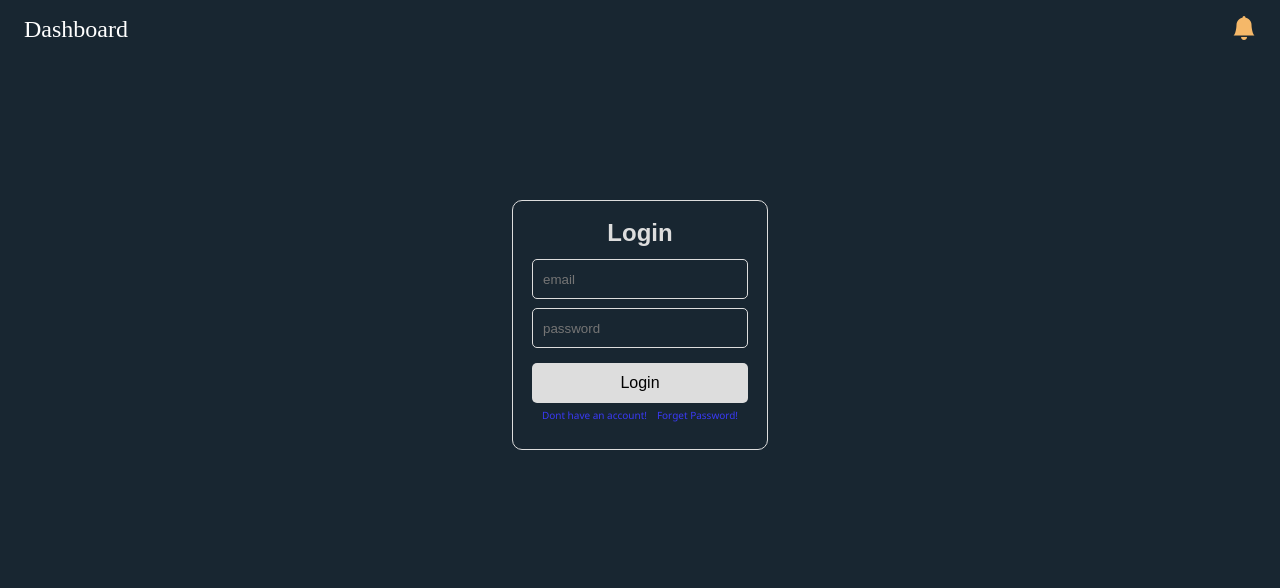
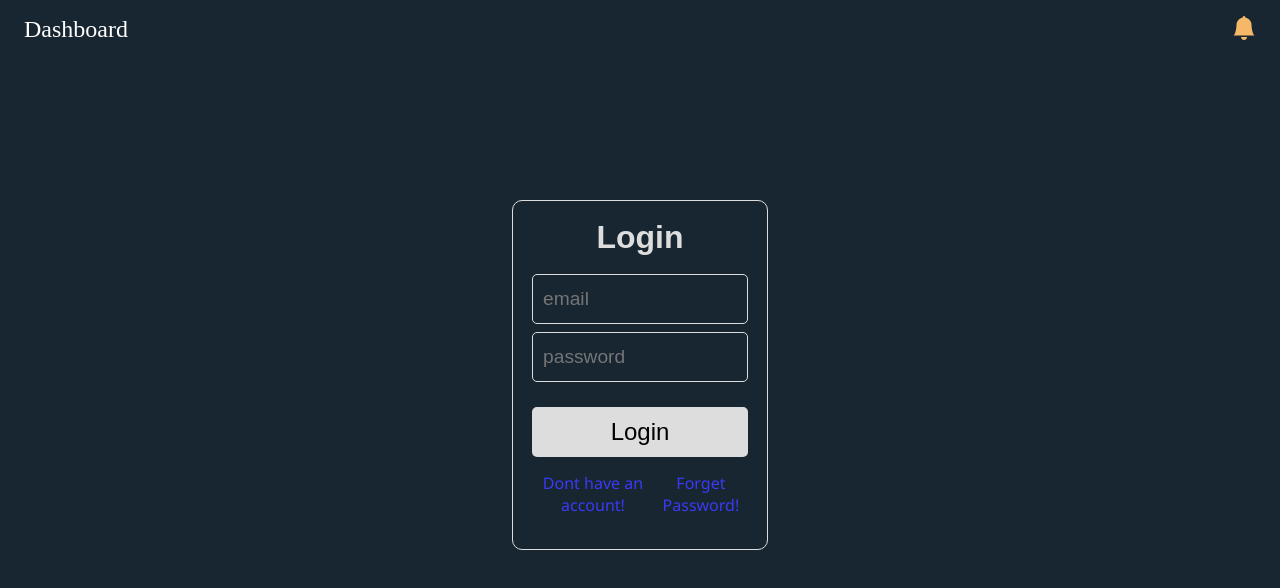
Before and after one commit to MehdiMuhammadzadeh/amiiiii, a React (Vite) app: page / in a window 1280 px wide. Shown: the top 588 px of the page. Built offline with nearby package versions, Linux system fonts and the light colour scheme.

Commit message:
fix styles of signup-login form-not -foundPage

```diff
--- a/src/components/form/LoginForm.css
+++ b/src/components/form/LoginForm.css
@@ -2,7 +2,7 @@
 .login-form {
     border: 1px solid #dddddd;
     width: 20%;
-    height: 250px;
+    height: 350px;
     border-radius: 10px;
     background-color: transparent;
     display: flex;
@@ -12,33 +12,34 @@
   }
 
   .login-form h1 {
-    margin: 7% 0 5% 0;
+    margin: 7% 0 7% 0;
     color: #dddddd;
-    font-size: 1.5rem;
+    font-size: 2rem;
   }
   .form {
     text-align: center;
   }
 
-  .email-input,
-  .password-input {
-    width: 80%;
-    height: 40px;
+  .login-email__input,
+  .login-password__input {
+    width: 100%;
+    height: 50px;
     outline: none;
     border-radius: 5px;
     border: 1px solid #dddddd;
     background-color: transparent;
     padding: 0 0 0 10px;
     color: #dddddd;
+    font-size: 1.2rem;
   }
 
-  .email-input {
+  .login-email__input {
     margin-bottom: 4%;
   }
 
   .submit-btn button {
-    width: 85%;
-    height: 40px;
+    width: 100%;
+    height: 50px;
     margin-top: 25px;
     font-family: inherit;
     outline: none;
@@ -58,7 +59,7 @@
     display: flex;
     justify-content: space-evenly;
     /* flex-direction: column; */
-    font-size: 10px;
+    /* font-size: 10px; */
     margin-top: 15px;
   }
   .new-account a {
--- a/src/components/form/LoginForm.jsx
+++ b/src/components/form/LoginForm.jsx
@@ -1,4 +1,4 @@
-import React, { useEffect, useRef, useState } from "react";
+import React, { useState } from "react";
 import { Link } from "react-router-dom";
 import "./LoginForm.css";
 import Validation from "./Validation";
@@ -28,7 +28,7 @@ const LoginForm = ({ login, setLogin, setForgetPass }) => {
       <form onSubmit={handleSubmit} className="form">
         <input
           style={errors.email && { borderColor: "red" }}
-          className="email-input"
+          className="login-email__input"
           type="text"
           placeholder="email"
           onChange={handleInput}
@@ -36,7 +36,7 @@ const LoginForm = ({ login, setLogin, setForgetPass }) => {
         />
         <input
           style={errors.password && { borderColor: "red" }}
-          className="password-input"
+          className="login-password__input"
           type="password"
           placeholder="password"
           onChange={handleInput}
--- a/src/components/form/SignupForm.css
+++ b/src/components/form/SignupForm.css
@@ -1,7 +1,7 @@
 .signup-form {
   border: 1px solid #dddddd;
   width: 20%;
-  height: 300px;
+  height: 430px;
   border-radius: 10px;
   background-color: transparent;
   display: flex;
@@ -13,7 +13,7 @@
 .signup-form h1 {
   margin: 7% 0 5% 0;
   color: #dddddd;
-  font-size: 1.5rem;
+  font-size: 2rem;
 }
 .form {
   text-align: center;
@@ -27,13 +27,14 @@
 .password-input,
 .confirm-password__input {
   width: 100%;
-  height: 40px;
+  height: 50px;
   outline: none;
   border-radius: 5px;
   border: 1px solid #dddddd;
   background-color: transparent;
   padding: 0 0 0 10px;
   color: #dddddd;
+  font-size: 1.2rem;
 }
 
 .email-input {
@@ -44,13 +45,13 @@
 }
 .submit-btn button {
   width: 100%;
-  height: 40px;
-  margin-top: 15px;
+  height: 50px;
+  margin-top: 25px;
   font-family: inherit;
   outline: none;
   border: none;
   border-radius: 5px;
-  font-size: 1rem;
+  font-size: 1.5rem;
   background-color: #dddddd;
   cursor: pointer;
 }
@@ -60,29 +61,57 @@
   color: #dddddd;
 }
 
-.new-account {
+.account {
   display: flex;
   justify-content: space-evenly;
   /* flex-direction: column; */
-  font-size: 10px;
-  margin-top: 5px;
+  font-size: 1rem;
+  margin-top: 15px;
   /* padding-bottom: 15px; */
 }
-.new-account a {
+.account a {
   text-decoration: none;
   color: rgb(58, 58, 246);
   font-family: "Segoe UI", Tahoma, Geneva, Verdana, sans-serif;
 }
 
-.new-account a:hover {
+.account a:hover {
   color: rgb(170, 170, 255);
   transition-duration: 0.5s;
 }
 .social-media {
-  width: 50%;
+  width: 70%;
   display: flex;
   justify-content: space-evenly;
   margin: auto;
-  margin-top: 10px;
+  margin-top: 25px;
   cursor: pointer;
 }
+
+.social-media .bi-facebook {
+  color: #0066ff;
+  font-size: 1rem;
+  margin-right: 2px;
+}
+
+.social-media .bi-whatsapp{
+color: #2ff615;
+  font-size: 1rem;
+  margin-right: 2px;
+}
+
+.social-media .bi-twitter-x {
+  color: #bfbfbf;
+  font-size: 1rem;
+  margin-right: 2px;
+}
+.social-media .bi-telegram {
+  color: #33ccff;
+  font-size: 1rem;
+  margin-right: 2px;
+}
+.social-media .bi-instagram {
+  color: #ff0066;
+  font-size: 1rem;
+  margin-right: 2px;
+}
--- a/src/components/form/SignupForm.jsx
+++ b/src/components/form/SignupForm.jsx
@@ -8,7 +8,7 @@ import Validation from "./Validation";
 //   fontSize: "10px",
 // };
 
-const SignupForm = ({login, setLogin}) => {
+const SignupForm = ({ login, setLogin }) => {
   const [values, setValues] = useState({
     email: "",
     password: "",
@@ -67,14 +67,14 @@ const SignupForm = ({login, setLogin}) => {
           <button type="submit">Signup</button>
         </div>
         <div className="social-media">
-        <i style={{color:'#0066ff', fontSize:'8px', marginRight:'2px'}} className="bi bi-facebook"></i>
-        <i style={{color:'#8cff66', fontSize:'8px', marginRight:'2px'}} className="bi bi-whatsapp"></i>
-        <i style={{color:'#bfbfbf', fontSize:'8px', marginRight:'2px'}} className="bi bi-twitter-x"></i>
-        <i style={{color:'#33ccff', fontSize:'8px', marginRight:'2px'}} className="bi bi-telegram"></i>
-        <i style={{color:'#ff0066', fontSize:'8px', marginRight:'2px'}} className="bi bi-instagram"></i>
+          <i className="bi bi-facebook"></i>
+          <i className="bi bi-whatsapp"></i>
+          <i className="bi bi-twitter-x"></i>
+          <i className="bi bi-telegram"></i>
+          <i className="bi bi-instagram"></i>
         </div>
-        <div className="new-account">
-          <Link onClick={()=>setLogin(!login)}>Already have an account!</Link>
+        <div className="account">
+          <Link onClick={() => setLogin(!login)}>Already have an account!</Link>
         </div>
       </form>
     </div>
--- a/src/components/navbar/Header.jsx
+++ b/src/components/navbar/Header.jsx
@@ -10,7 +10,7 @@ const Header = () => {
             Dashboard
           </Link>
           <div className="notif-bell">
-          <i class="bi bi-bell-fill"></i>
+          <i className="bi bi-bell-fill"></i>
           </div>
         </div>
       </header>
--- a/src/pages/NotFound.css
+++ b/src/pages/NotFound.css
@@ -15,7 +15,7 @@
 
 .error-container {
   position: absolute;
-  top: 10%;
+  top: 5%;
   left: 17%;
   right: 17%;
   bottom: 10%;
@@ -115,7 +115,7 @@
   text-transform: uppercase;
   background-color: #ea7713;
   border-radius: 5px;
-  transition: all 0.5s ease;
+  transition: all 1s ease;
   color: #353455;
   font-weight: bold;
 }
```
